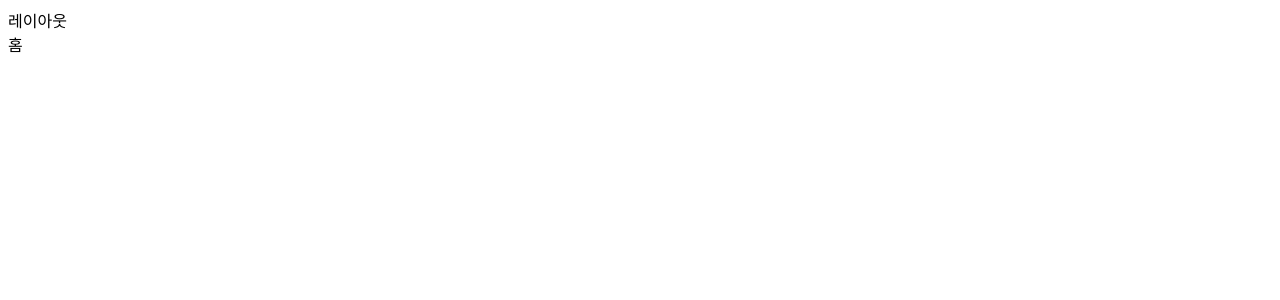
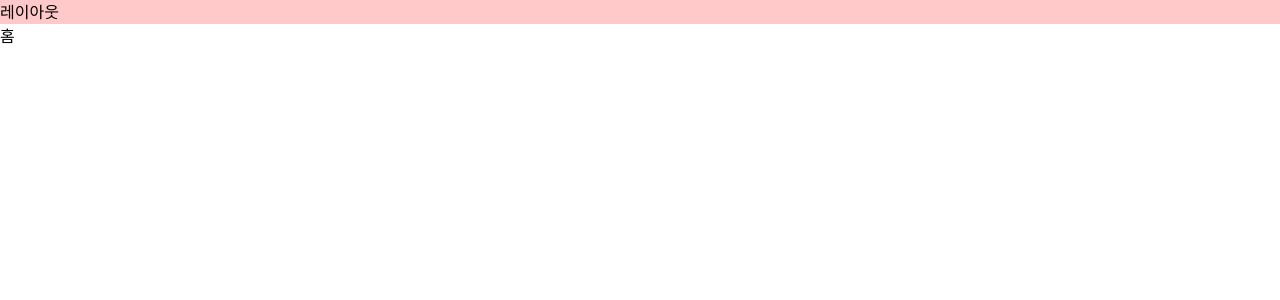
Before and after one commit to righthunkwon/frontools, a React (Vite) app: page / in a window 1280 px wide. Shown: the top 300 px of the page. Built offline with nearby package versions, Linux system fonts and the light colour scheme.

Commit message:
chore: tailwindcss 적용

```diff
--- a/index.html
+++ b/index.html
@@ -3,6 +3,7 @@
   <head>
     <meta charset="UTF-8" />
     <link rel="icon" type="image/svg+xml" href="/vite.svg" />
+    <link rel="stylesheet" href="./src/index.css" />
     <meta name="viewport" content="width=device-width, initial-scale=1.0" />
     <title>Frontools</title>
   </head>
--- a/package.json
+++ b/package.json
@@ -12,9 +12,11 @@
     "preview": "vite preview"
   },
   "dependencies": {
+    "@tailwindcss/vite": "^4.0.1",
     "react": "^18.2.0",
     "react-dom": "^18.2.0",
-    "react-router-dom": "^7.1.4"
+    "react-router-dom": "^7.1.4",
+    "tailwindcss": "^4.0.1"
   },
   "devDependencies": {
     "@types/react": "^18.2.64",
--- a/src/index.css
+++ b/src/index.css
@@ -0,0 +1 @@
+@import 'tailwindcss';
--- a/src/layout/Layout.tsx
+++ b/src/layout/Layout.tsx
@@ -3,7 +3,7 @@ import { Outlet } from 'react-router-dom';
 const Layout = () => {
   return (
     <>
-      <div>레이아웃</div>
+      <div className='bg-red-200'>레이아웃</div>
       <Outlet />
     </>
   );
--- a/vite.config.ts
+++ b/vite.config.ts
@@ -2,10 +2,12 @@ import { defineConfig } from 'vite';
 import path from 'node:path';
 import electron from 'vite-plugin-electron/simple';
 import react from '@vitejs/plugin-react';
+import tailwindcss from '@tailwindcss/vite';
 
 export default defineConfig({
   plugins: [
     react(),
+    tailwindcss(),
     electron({
       main: {
         entry: 'electron/main.ts',
```
Also changed, not shown: 1 other file (tests, documents, lock files or other folders).
